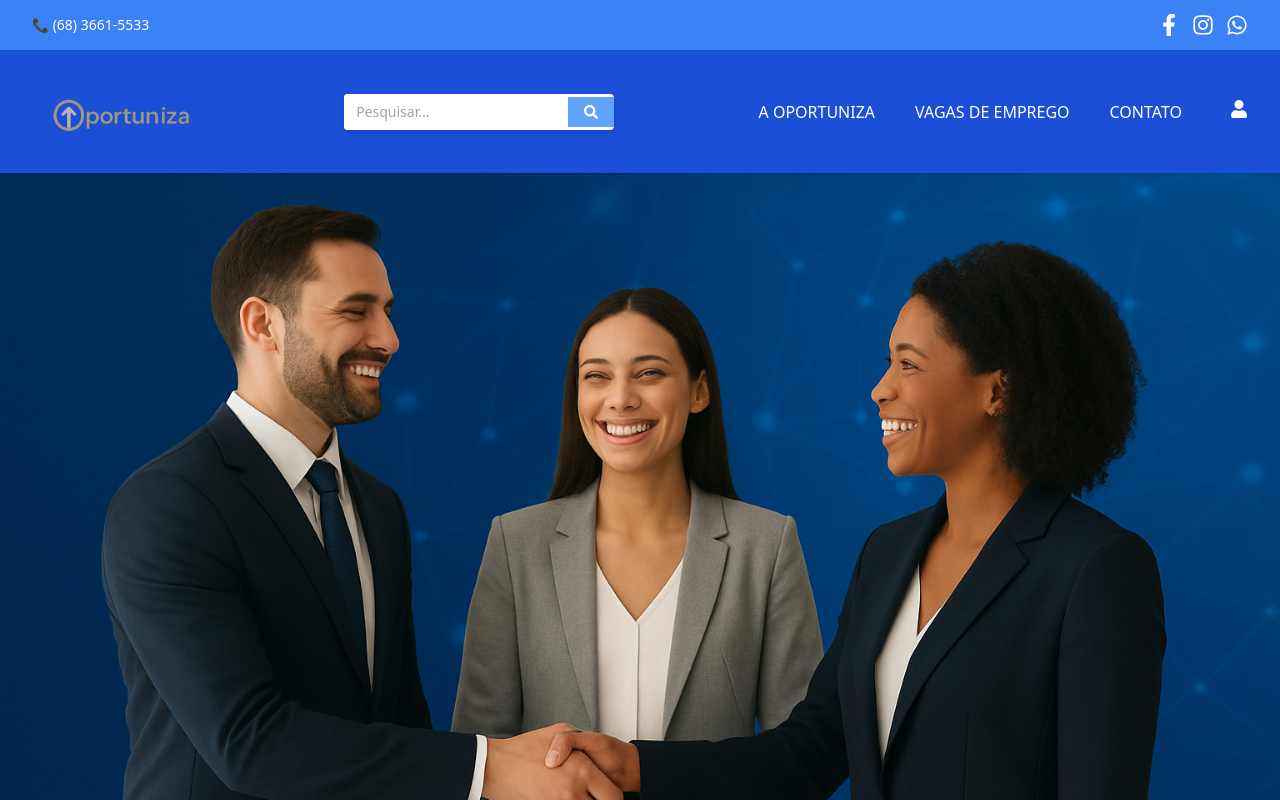
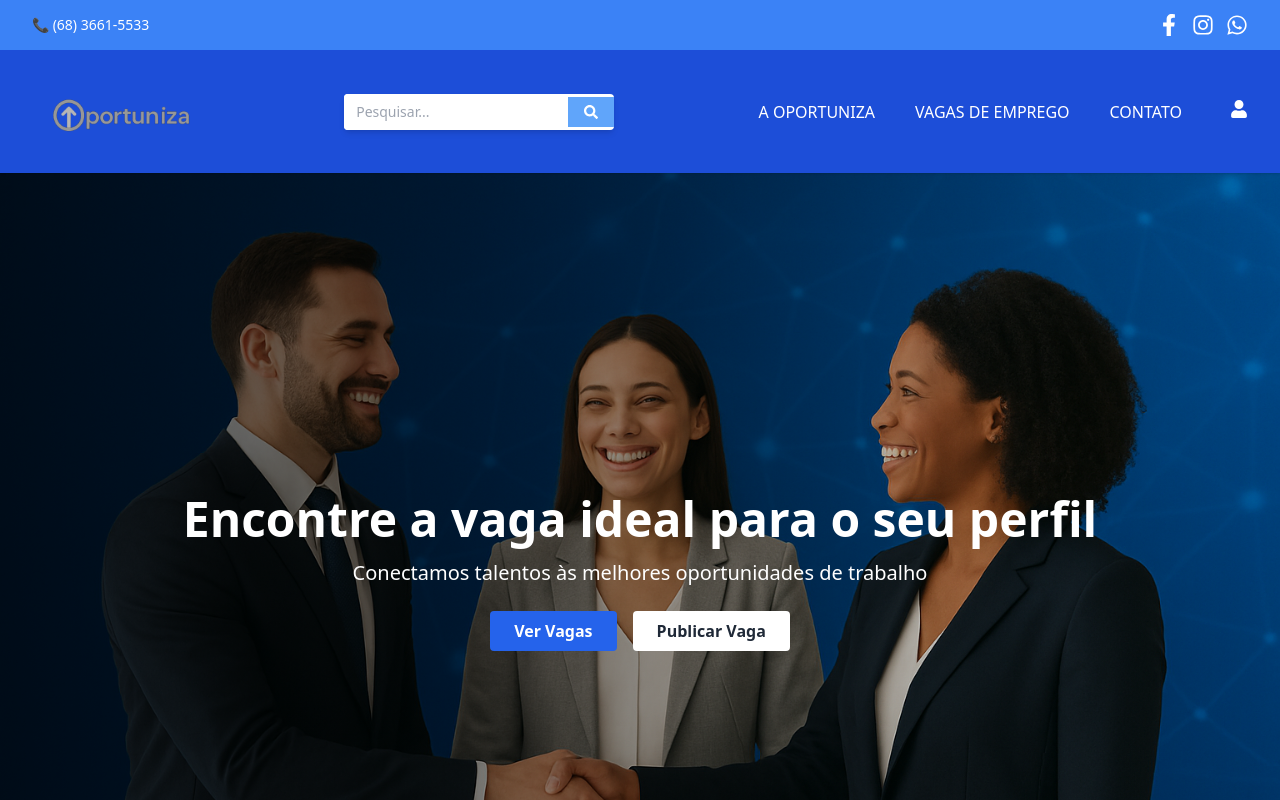
Before and after one commit to Adrianojunior13/Projeto-Integrador-4-Per-odo, a React (Vite) app: page / in a window 1280 px wide. Shown: the top 800 px of the page. Built offline with nearby package versions, Linux system fonts and the light colour scheme.

Commit message:
feat: ajusta estilo da página de Contato e adiciona conteúdo à página Home

```diff
--- a/src/pages/ContatoPage.jsx
+++ b/src/pages/ContatoPage.jsx
@@ -21,7 +21,7 @@ function ContatoPage() {
   };
 
   return (
-    <div className="flex flex-col items-center px-4 py-8 bg-gray-100">
+    <div className="flex flex-col items-center px-4 py-6 bg-gray-100">
       <div className="w-full max-w-4xl bg-white shadow-md rounded-md p-6 sm:p-8 mt-6 sm:mt-10 mb-6 sm:mb-10">
         <h2 className="text-2xl sm:text-3xl font-bold text-center text-gray-800 mb-6">
           Entre em Contato
--- a/src/pages/Home.jsx
+++ b/src/pages/Home.jsx
@@ -1,11 +1,33 @@
 function Home() {
   return (
-    <div className="w-full">
+    <div className="relative w-full">
+      {/* Imagem de fundo */}
       <img
-        src="public/oportuniza.png" // ajuste o caminho se precisar
+        src="/oportuniza.png"
         alt="Oportuniza"
-        className="w-full h-[60vh] sm:h-[70vh] md:h-[80vh] lg:h-[90vh] xl:h-[100vh] object-cover"
+        className="w-full h-[60vh] sm:h-[80vh] md:h-[70vh] lg:h-[90vh] xl:h-[100vh] object-cover object-top"
       />
+
+      {/* Gradiente opcional para legibilidade */}
+      <div className="absolute inset-0 bg-gradient-to-r from-black/70 via-black/40 to-transparent"></div>
+
+      {/* Conteúdo sobreposto */}
+      <div className="absolute inset-0 flex flex-col items-center justify-center text-white text-center px-4 z-10">
+        <h1 className="text-3xl sm:text-4xl md:text-5xl font-bold mb-4">
+          Encontre a vaga ideal para o seu perfil
+        </h1>
+        <p className="text-lg sm:text-xl mb-6">
+          Conectamos talentos às melhores oportunidades de trabalho
+        </p>
+        <div className="flex gap-4 flex-wrap justify-center">
+          <button className="bg-blue-600 hover:bg-blue-700 text-white font-semibold py-2 px-6 rounded">
+            Ver Vagas
+          </button>
+          <button className="bg-white text-gray-800 hover:bg-gray-100 font-semibold py-2 px-6 rounded">
+            Publicar Vaga
+          </button>
+        </div>
+      </div>
     </div>
   );
 }
```
